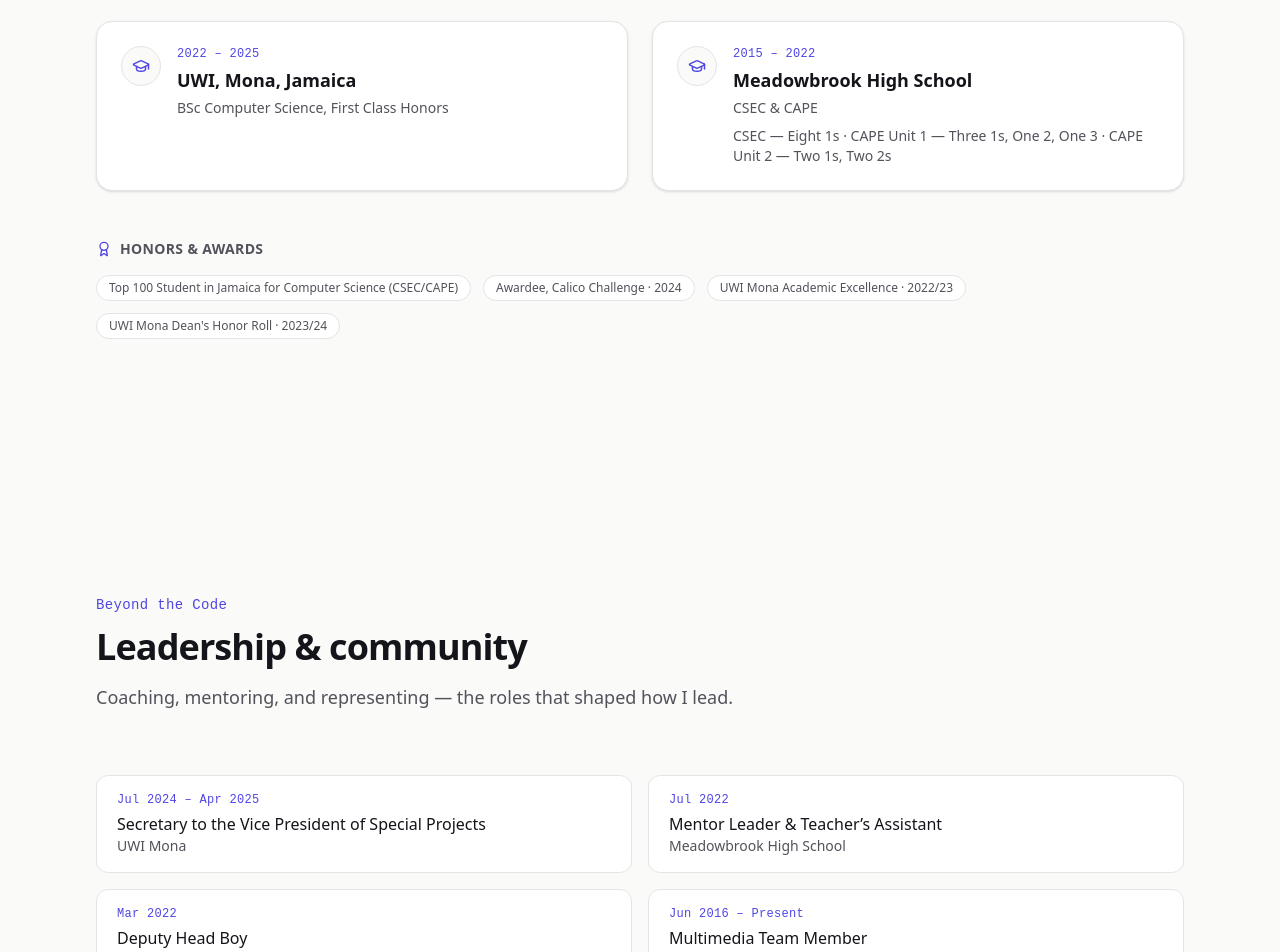
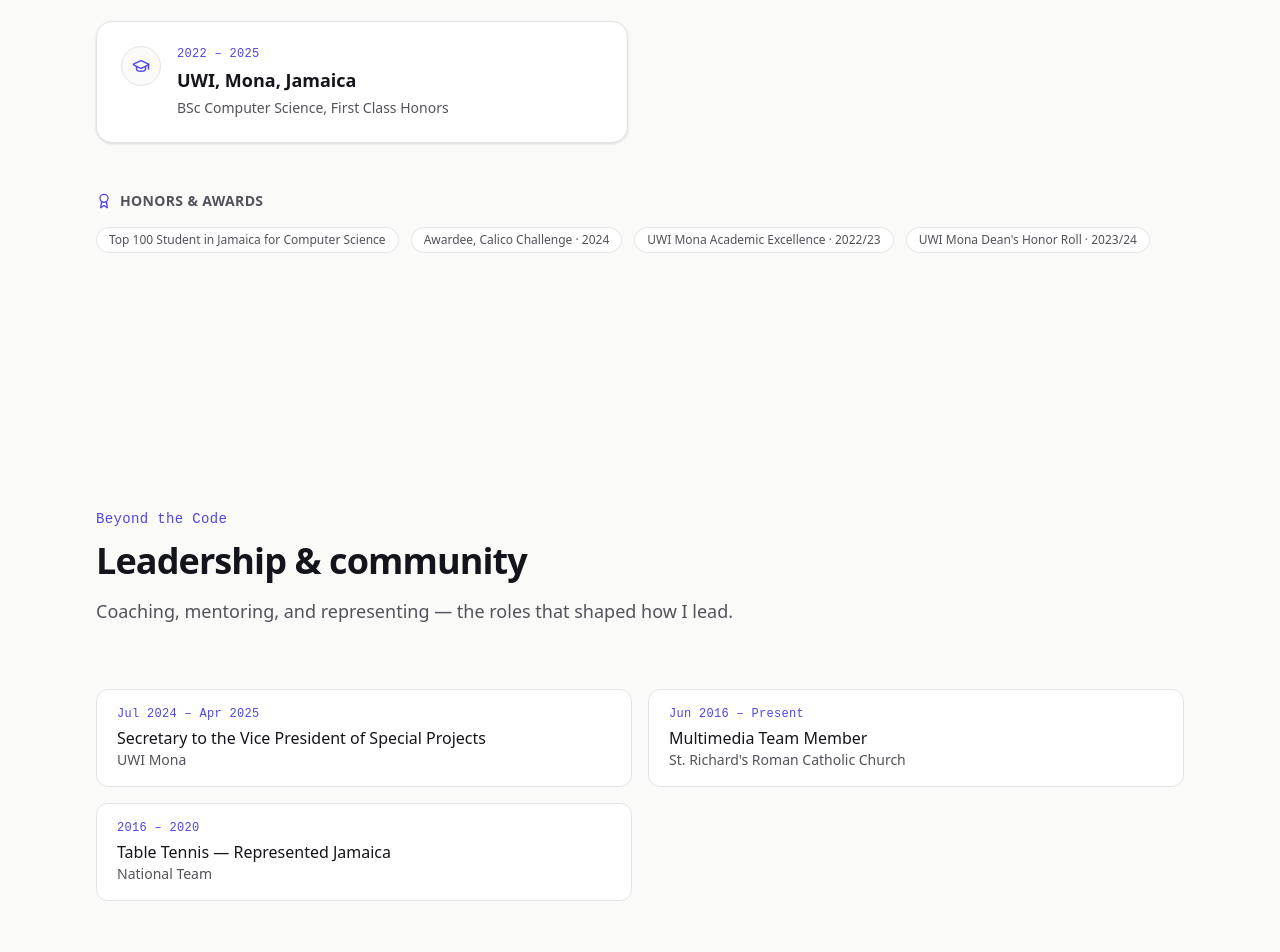
Before and after one commit to JordanCampbell1/portfolio, a React (Vite) app in the folder client/: page / in a window 1280 px wide. Shown: the part 5880-6832 px from the top of the page. Built offline with nearby package versions, Linux system fonts and the light colour scheme.

Commit message:
Remove high school info from portfolio content

```diff
--- a/client/src/data/awards.ts
+++ b/client/src/data/awards.ts
@@ -1,7 +1,7 @@
 import type { AwardEntry } from './types'
 
 export const awards: AwardEntry[] = [
-  { title: 'Top 100 Student in Jamaica for Computer Science (CSEC/CAPE)' },
+  { title: 'Top 100 Student in Jamaica for Computer Science' },
   { title: 'Awardee, Calico Challenge', period: '2024' },
   { title: 'UWI Mona Academic Excellence', period: '2022/23' },
   { title: "UWI Mona Dean's Honor Roll", period: '2023/24' },
--- a/client/src/data/education.ts
+++ b/client/src/data/education.ts
@@ -6,10 +6,4 @@ export const education: EducationEntry[] = [
     credential: 'BSc Computer Science, First Class Honors',
     period: '2022 – 2025',
   },
-  {
-    institution: 'Meadowbrook High School',
-    credential: 'CSEC & CAPE',
-    detail: 'CSEC — Eight 1s · CAPE Unit 1 — Three 1s, One 2, One 3 · CAPE Unit 2 — Two 1s, Two 2s',
-    period: '2015 – 2022',
-  },
 ]
--- a/client/src/data/leadership.ts
+++ b/client/src/data/leadership.ts
@@ -5,16 +5,6 @@ export const leadership: LeadershipEntry[] = [
     title: 'Secretary to the Vice President of Special Projects',
     org: 'UWI Mona',
     period: 'Jul 2024 – Apr 2025',
-  },
-  {
-    title: 'Mentor Leader & Teacher’s Assistant',
-    org: 'Meadowbrook High School',
-    period: 'Jul 2022',
-  },
-  {
-    title: 'Deputy Head Boy',
-    org: 'Meadowbrook High School',
-    period: 'Mar 2022',
   },
   {
     title: 'Multimedia Team Member',
```
